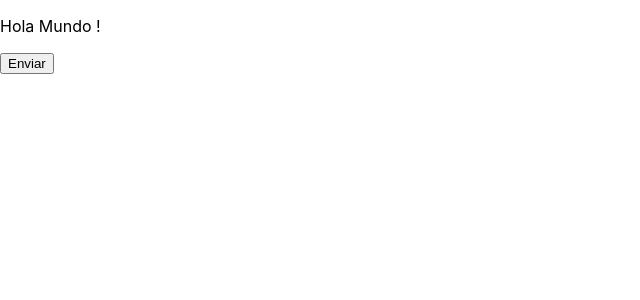
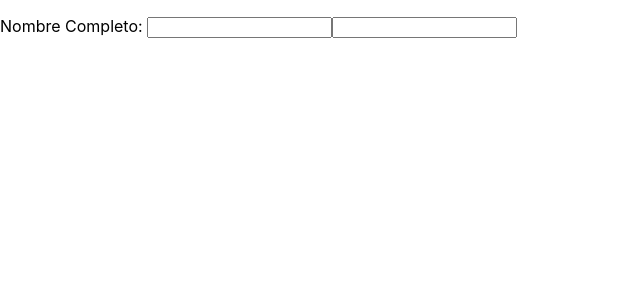
Before and after one commit to cabrerojas/mi-app, a React (Create React App) app: page / in a window 1280 px wide. Shown: the top 300 px of the page, without its empty margins (0-640 px from the left). Built offline with nearby package versions, Linux system fonts and the light colour scheme.

Commit message:
Update App.js
enviar información de componente hijo a componente padre

```diff
--- a/src/App.js
+++ b/src/App.js
@@ -1,27 +1,45 @@
+import { Component } from "react"
 
-import { Component } from 'react'
+
+class Input extends Component {
+    render() {
+        return (
+            <input
+                value={this.props.value}
+                onChange={this.props.onChange}
+            />
+        )
+    }
+}
 
 class App extends Component {
     state = {
-        valor: 3
+        nombre: '',
+        apellido: '',
+    }
+
+    updateValue = (prop, value) => {
+        this.setState({ [prop]: value })
     }
 
     render() {
-        console.log(this.state);
         return (
-            <div>
-                <p>
-                    Hola Mundo !
-                </p>
-                <button className={`${this.state.valor}`} onClick={() => this.setState({ valor: 2 })}>
-                    Enviar
-                </button>
-            </div>
+
+            <p>
+                Nombre Completo: {`${this.state.nombre} ${this.state.apellido}`}
+                <Input
+                    value={this.state.nombre}
+                    onChange={e => this.updateValue('nombre', e.target.value)}
+                />
+                <Input
+                    value={this.state.apellido}
+                    onChange={e => this.updateValue('apellido', e.target.value)}
+                />
+            </p>
+
         )
+
     }
-
 }
 
-
-
-export default App;
+export default App
```
